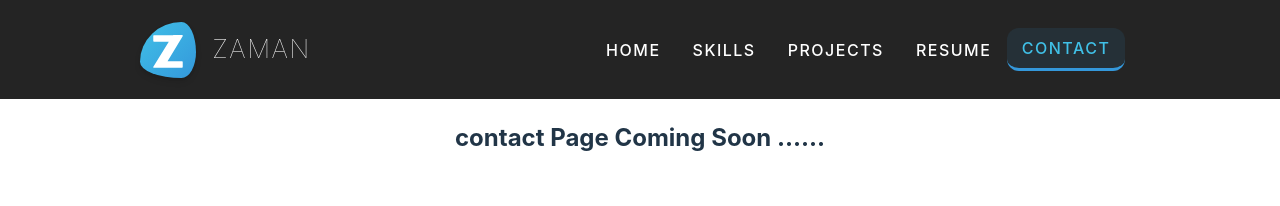
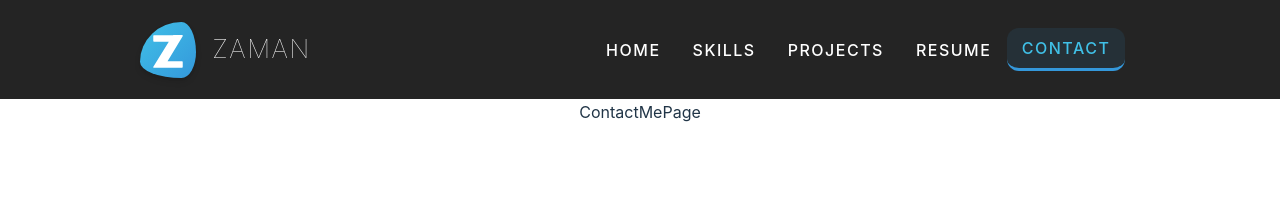
Before and after one commit to zamanmughal98/Zaman-Portfolio-React, a React (Vite) app: page /contact in a window 1280 px wide. Shown: the top 206 px of the page. Built offline with nearby package versions, Linux system fonts and the light colour scheme.

Commit message:
refactor: import the contact page in app and called the page on its route

```diff
--- a/src/App.jsx
+++ b/src/App.jsx
@@ -12,6 +12,7 @@ import MainLayout from './layouts/MainLayout';
 import ErrorPage from './pages/ErrorPage';
 import HomePage from './pages/HomePage';
 import SkillsPage from './pages/SkillsPage';
+import ContactPage from './pages/ContactPage';
 
 const App = () => {
   const errorDetails = {
@@ -38,10 +39,7 @@ const App = () => {
           element={<h2>resume Page Coming Soon ......</h2>}
         />
 
-        <Route
-          path="/contact"
-          element={<h2>contact Page Coming Soon ......</h2>}
-        />
+        <Route path="/contact" element={<ContactPage />} />
 
         <Route path="*" element={<ErrorPage errorDetails={errorDetails} />} />
       </Route>,
```
